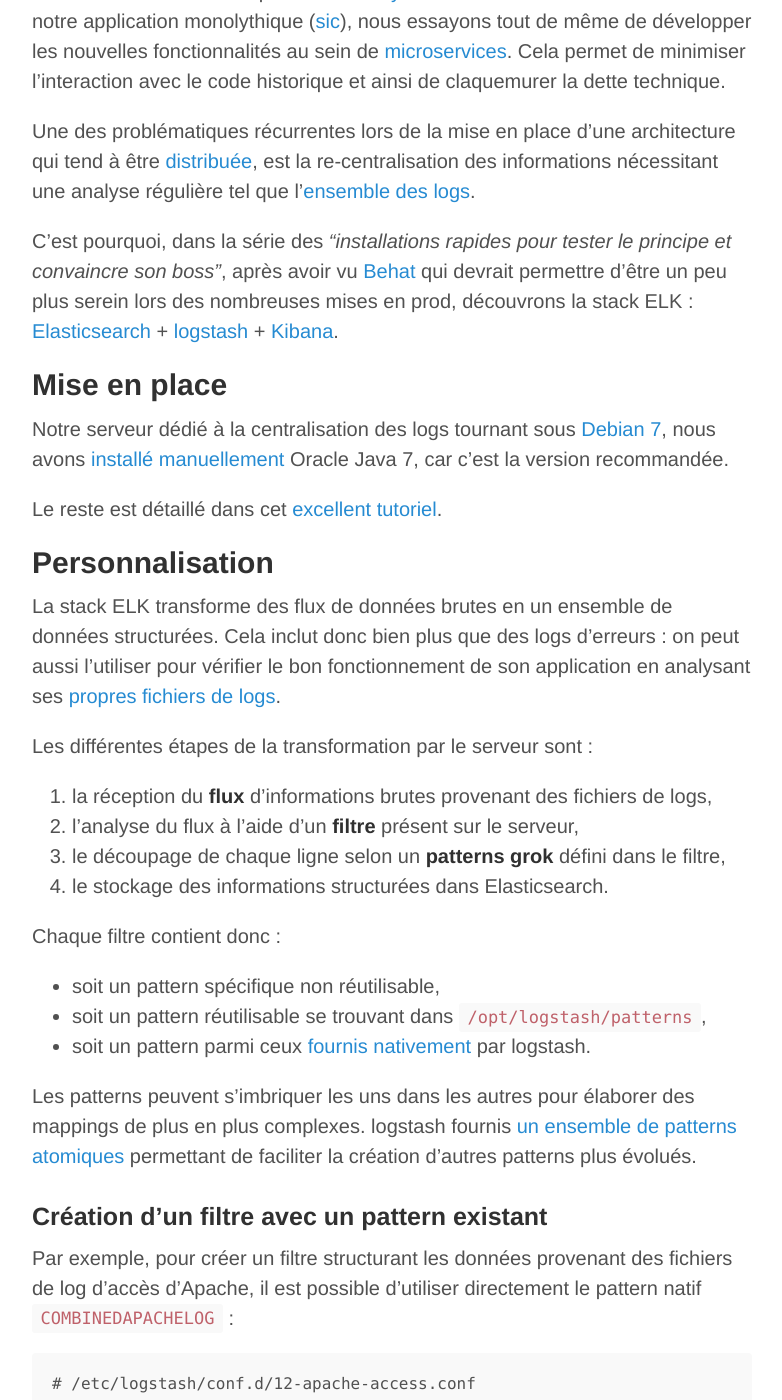
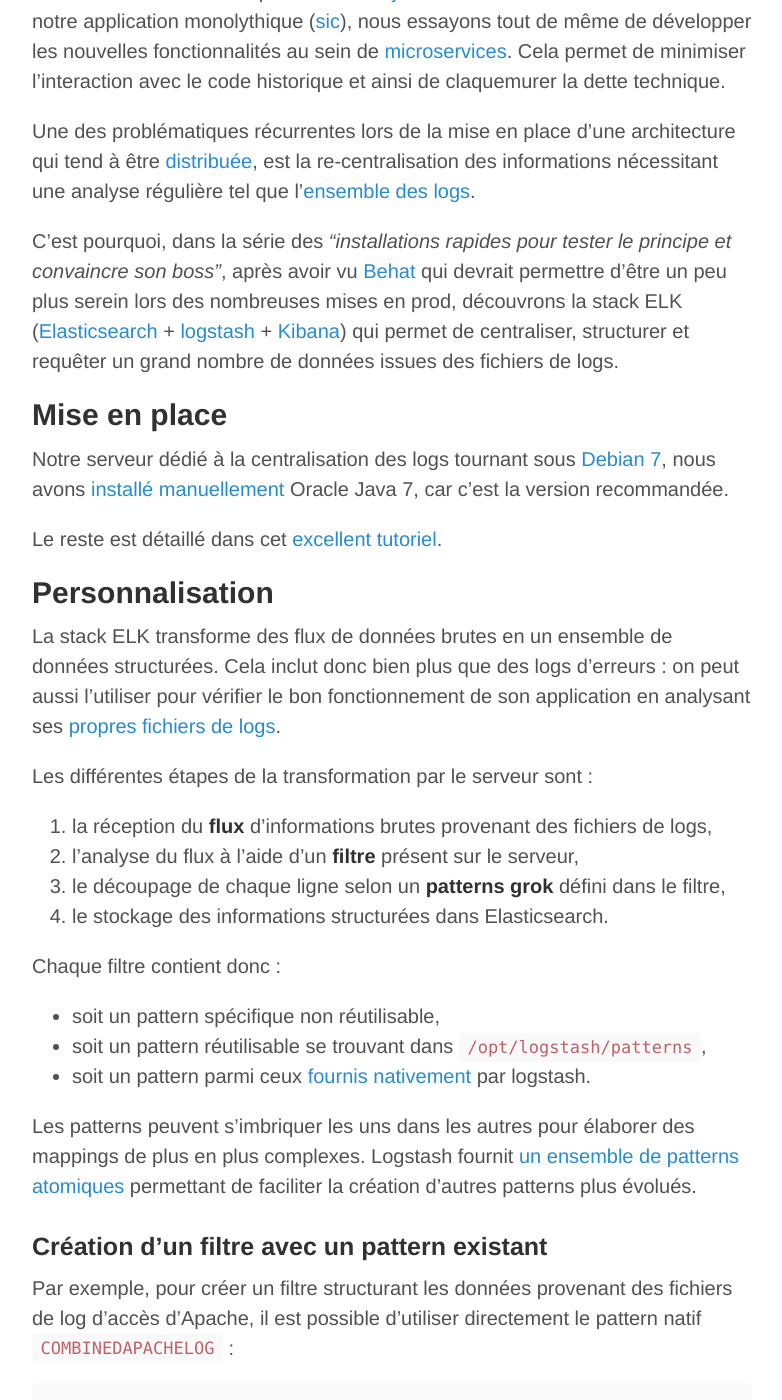
Before and after one commit to KuiKui/xotelia.github.io, a Jekyll site: the page built from _posts/2014-08-21-installer-une-stack-elk-rapidement.md, in a window 1280 px wide and 1400 px high, scrolled down 257 px. Shown: the whole window, without its empty margins (248-1030 px from the left). Built offline with Jekyll 4.4.1, drawn with Linux system fonts in a browser that asks for light colours; Markdown is read by kramdown in place of the engine named in the settings; comment, search, counter and statistics services are not loaded; some of the changed text lies outside the part shown.

Commit message:
typo sur stack ELK

```diff
--- a/_posts/2014-08-21-installer-une-stack-elk-rapidement.md
+++ b/_posts/2014-08-21-installer-une-stack-elk-rapidement.md
@@ -8,7 +8,7 @@
 
 Une des problématiques récurrentes lors de la mise en place d'une architecture qui tend à être [distribuée](http://fr.wikipedia.org/wiki/Architecture_distribu%C3%A9e), est la re-centralisation des informations nécessitant une analyse régulière tel que l'[ensemble des logs](https://twitter.com/bdu_p/status/501622688813973504).
 
-C'est pourquoi, dans la série des _"installations rapides pour tester le principe et convaincre son boss"_, après avoir vu [Behat](/installer-behat-rapidement) qui devrait permettre d'être un peu plus serein lors des nombreuses mises en prod, découvrons la stack ELK : [Elasticsearch](http://www.elasticsearch.org/) + [logstash](http://logstash.net/) + [Kibana](http://www.elasticsearch.org/overview/kibana/).
+C'est pourquoi, dans la série des _"installations rapides pour tester le principe et convaincre son boss"_, après avoir vu [Behat](/installer-behat-rapidement) qui devrait permettre d'être un peu plus serein lors des nombreuses mises en prod, découvrons la stack ELK ([Elasticsearch](http://www.elasticsearch.org/) + [logstash](http://logstash.net/) + [Kibana](http://www.elasticsearch.org/overview/kibana/)) qui permet de centraliser, structurer et requêter un grand nombre de données issues des fichiers de logs.
 
 ## Mise en place
 
@@ -33,7 +33,7 @@
 * soit un pattern réutilisable se trouvant dans `/opt/logstash/patterns`,
 * soit un pattern parmi ceux [fournis nativement](https://github.com/elasticsearch/logstash/tree/v1.4.2/patterns) par logstash.
 
-Les patterns peuvent s'imbriquer les uns dans les autres pour élaborer des mappings de plus en plus complexes. logstash fournis [un ensemble de patterns atomiques](https://github.com/elasticsearch/logstash/blob/v1.4.2/patterns/grok-patterns) permettant de faciliter la création d'autres patterns plus évolués.
+Les patterns peuvent s'imbriquer les uns dans les autres pour élaborer des mappings de plus en plus complexes. Logstash fournit [un ensemble de patterns atomiques](https://github.com/elasticsearch/logstash/blob/v1.4.2/patterns/grok-patterns) permettant de faciliter la création d'autres patterns plus évolués.
 
 ### Création d'un filtre avec un pattern existant
 
```
Also changed, not shown: other parts of _posts/2014-08-21-installer-une-stack-elk-rapidement.md (+1 -1 lines).
